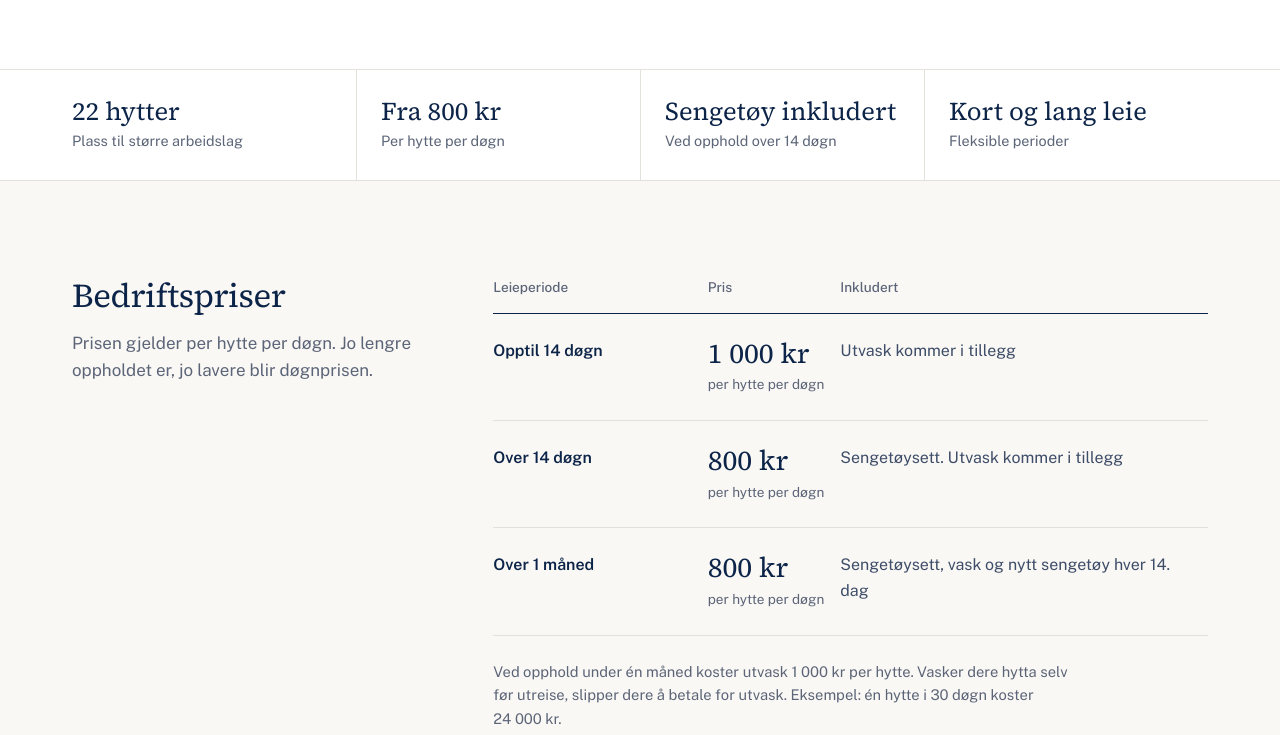
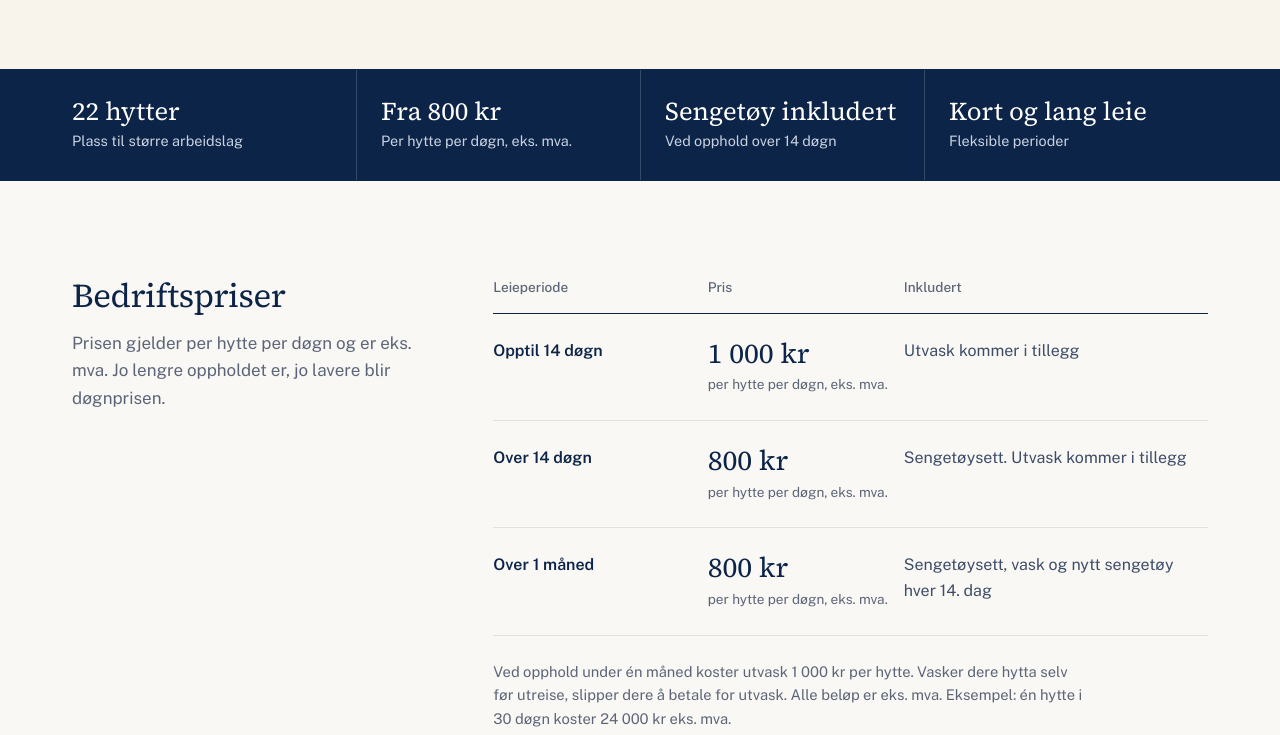
Before and after one commit to andikry/solplassen-firmabolig, a plain HTML site: page index.html in a window 1280 px wide. Shown: the part 545-1280 px from the top of the page. Drawn offline with nearby package versions, Linux system fonts and the light colour scheme.

Commit message:
Update pricing details and styling in index.html for clarity and consistency. Adjusted descriptions to include VAT information and modified background colors for improved aesthetics.

```diff
--- a/index.html
+++ b/index.html
@@ -4,7 +4,7 @@
 <meta charset="utf-8">
 <meta name="viewport" content="width=device-width, initial-scale=1">
 <title>Firmabolig i Stavern – hytter for bedrifter og arbeidslag | Solplassen Camping</title>
-<meta name="description" content="Møblerte hytter for bedrifter og arbeidslag i Stavern. Opptil 22 hytter med kjøkken og bad. Fra 800 kr per hytte per døgn ved opphold over 14 døgn. Sengetøy inkludert.">
+<meta name="description" content="Møblerte hytter for bedrifter og arbeidslag i Stavern. Opptil 22 hytter med kjøkken og bad. Fra 800 kr eks. mva. per hytte per døgn ved opphold over 14 døgn. Sengetøy inkludert.">
 <link rel="icon" href="img/favicon-32.png" type="image/png" sizes="64x64">
 <link rel="apple-touch-icon" href="img/apple-touch-icon.png">
 <link rel="preconnect" href="https://fonts.googleapis.com">
@@ -88,7 +88,7 @@
   .nav .button { color: #fff; }
 
   /* Hero */
-  .hero { padding: 80px 0 72px; }
+  .hero { padding: 80px 0 72px; background: #f8f4ec; }
   .hero .wrap {
     display: grid;
     grid-template-columns: 1fr 1fr;
@@ -104,12 +104,17 @@
   .hero-photo figcaption { font-size: 0.85rem; color: var(--muted); margin-top: 10px; }
 
   /* Facts strip */
-  .facts { border-top: 1px solid var(--rule); border-bottom: 1px solid var(--rule); }
+  .facts {
+    background: var(--navy);
+    color: var(--white);
+    border-top: 1px solid var(--navy);
+    border-bottom: 1px solid var(--navy);
+  }
   .facts .wrap { display: grid; grid-template-columns: repeat(4, 1fr); }
   .fact { padding: 26px 24px 26px 0; }
-  .fact + .fact { padding-left: 24px; border-left: 1px solid var(--rule); }
+  .fact + .fact { padding-left: 24px; border-left: 1px solid rgba(255,255,255,.18); }
   .fact strong { display: block; font-family: var(--serif); font-size: 1.6rem; font-weight: 400; line-height: 1.2; }
-  .fact span { font-size: 0.9rem; color: var(--muted); }
+  .fact span { font-size: 0.9rem; color: #c9d2e0; }
 
   /* Sections: label column + content column */
   .section { padding: 96px 0; border-bottom: 1px solid var(--rule); }
@@ -217,7 +222,7 @@
     .hero .wrap, .section .wrap, .site-footer .wrap { grid-template-columns: 1fr; gap: 36px; }
     .facts .wrap { grid-template-columns: 1fr 1fr; }
     .fact:nth-child(3) { padding-left: 0; border-left: 0; }
-    .fact:nth-child(n+3) { border-top: 1px solid var(--rule); }
+    .fact:nth-child(n+3) { border-top: 1px solid rgba(255,255,255,.18); }
     .section { padding: 64px 0; }
   }
   @media (max-width: 600px) {
@@ -280,7 +285,7 @@
   <div class="facts">
     <div class="wrap">
       <div class="fact"><strong>22 hytter</strong><span>Plass til større arbeidslag</span></div>
-      <div class="fact"><strong>Fra 800 kr</strong><span>Per hytte per døgn</span></div>
+      <div class="fact"><strong>Fra 800 kr</strong><span>Per hytte per døgn, eks. mva.</span></div>
       <div class="fact"><strong>Sengetøy inkludert</strong><span>Ved opphold over 14 døgn</span></div>
       <div class="fact"><strong>Kort og lang leie</strong><span>Fleksible perioder</span></div>
     </div>
@@ -290,7 +295,7 @@
     <div class="wrap">
       <div class="section-intro">
         <h2>Bedriftspriser</h2>
-        <p>Prisen gjelder per hytte per døgn. Jo lengre oppholdet er, jo lavere blir døgnprisen.</p>
+        <p>Prisen gjelder per hytte per døgn og er eks. mva. Jo lengre oppholdet er, jo lavere blir døgnprisen.</p>
       </div>
       <div>
         <table class="price-table">
@@ -300,24 +305,25 @@
           <tbody>
             <tr>
               <td>Opptil 14 døgn</td>
-              <td><span class="amount">1 000 kr</span><span class="unit">per hytte per døgn</span></td>
+              <td><span class="amount">1 000 kr</span><span class="unit">per hytte per døgn, eks. mva.</span></td>
               <td>Utvask kommer i tillegg</td>
             </tr>
             <tr>
               <td>Over 14 døgn</td>
-              <td><span class="amount">800 kr</span><span class="unit">per hytte per døgn</span></td>
+              <td><span class="amount">800 kr</span><span class="unit">per hytte per døgn, eks. mva.</span></td>
               <td>Sengetøysett. Utvask kommer i tillegg</td>
             </tr>
             <tr>
               <td>Over 1 måned</td>
-              <td><span class="amount">800 kr</span><span class="unit">per hytte per døgn</span></td>
+              <td><span class="amount">800 kr</span><span class="unit">per hytte per døgn, eks. mva.</span></td>
               <td>Sengetøysett, vask og nytt sengetøy hver 14. dag</td>
             </tr>
           </tbody>
         </table>
         <p class="price-note">
           Ved opphold under én måned koster utvask 1&nbsp;000&nbsp;kr per hytte. Vasker dere hytta selv før
-          utreise, slipper dere å betale for utvask. Eksempel: én hytte i 30 døgn koster 24&nbsp;000&nbsp;kr.
+          utreise, slipper dere å betale for utvask. Alle beløp er eks. mva. Eksempel: én hytte i 30 døgn
+          koster 24&nbsp;000&nbsp;kr eks. mva.
         </p>
       </div>
     </div>
@@ -458,11 +464,11 @@
       <div>
         <details>
           <summary>Hva koster det å leie en hytte?</summary>
-          <p>Opptil 14 døgn er prisen 1 000 kr per hytte per døgn. Over 14 døgn er prisen 800 kr per hytte per døgn, med sengetøysett inkludert.</p>
+          <p>Opptil 14 døgn er prisen 1 000 kr per hytte per døgn. Over 14 døgn er prisen 800 kr per hytte per døgn, med sengetøysett inkludert. Alle priser er eks. mva.</p>
         </details>
         <details>
           <summary>Hva koster utvask?</summary>
-          <p>Ved opphold under én måned koster utvask 1 000 kr per hytte. Vasker dere hytta selv før utreise, betaler dere ikke for utvask. Ved opphold over én måned er vask inkludert.</p>
+          <p>Ved opphold under én måned koster utvask 1 000 kr eks. mva. per hytte. Vasker dere hytta selv før utreise, betaler dere ikke for utvask. Ved opphold over én måned er vask inkludert.</p>
         </details>
         <details>
           <summary>Hva er inkludert ved opphold over én måned?</summary>
```
